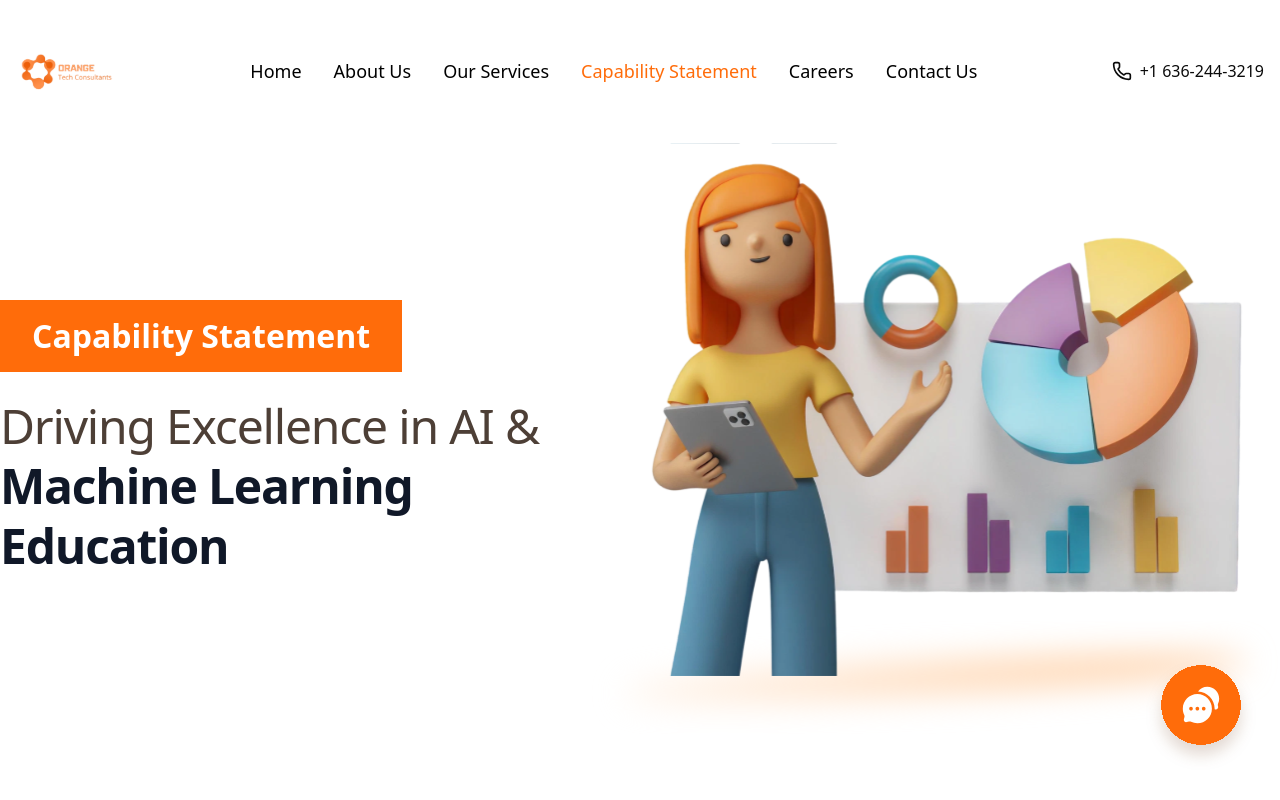
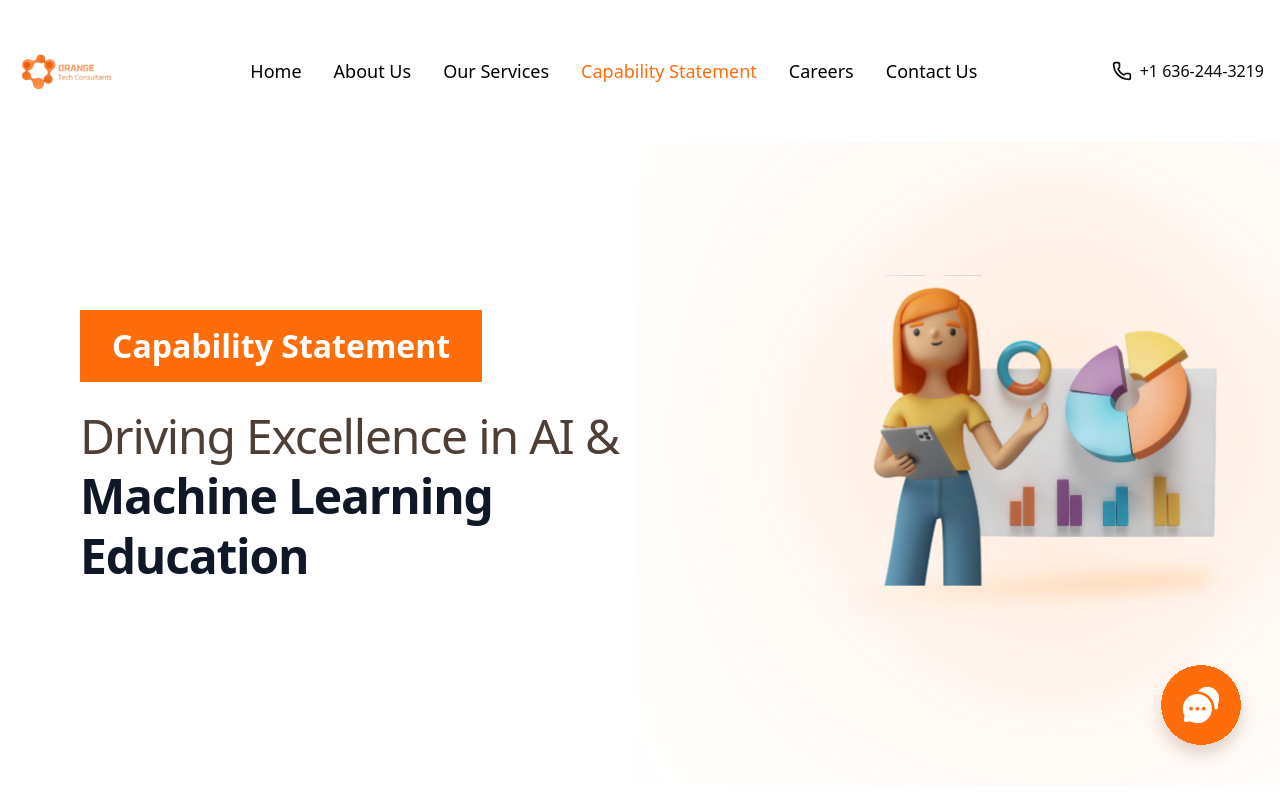
Before and after one commit to hrmrakib/phaninall-web, a Next.js app: page /capability in a window 1280 px wide. Shown: the top 800 px of the page. Built offline with nearby package versions, Linux system fonts and the light colour scheme.

Commit message:
Capability Statement page is responsive

```diff
--- a/src/components/capability/CapabilityBanner.tsx
+++ b/src/components/capability/CapabilityBanner.tsx
@@ -10,10 +10,10 @@ export default function ContactBanner() {
     <div className='w-full'>
       {/* Main banner */}
       <div className='relative bg-[#FFFFFF] overflow-hidden'>
-        <div className='container mx-auto'>
-          <div className='z-10 pb-8 bg-white sm:pb-16 md:pb-20 lg:pb-28 xl:pb-32'>
-            <div className='flex flex-col md:flex-row items-center justify-between'>
-              <div className='sm:text-center md:text-left '>
+        {/* <div className='container mx-auto'> */}
+        <div className='z-10 pb-8 bg-white'>
+          <div className='h-[612px] flex flex-col md:flex-row items-center justify-between'>
+            <div className='pl-0 md:pl-20 sm:text-center md:text-left'>
               <button className='inline-block bg-[#FF6C0A] text-[32px] font-bold px-8 py-3 mb-6 text-[#FFFFFF]'>
                 Capability Statement
               </button>
@@ -25,7 +25,7 @@ export default function ContactBanner() {
               </h1>
             </div>
 
-              <div className='mt-10 md:mt-0 relative'>
+            <div className='relative z-40'>
               <div
                 className={`relative transition-transform duration-300 ease-in-out ${
                   isHovered ? "transform translate-y-[-8px]" : ""
@@ -46,7 +46,7 @@ export default function ContactBanner() {
             </div>
           </div>
         </div>
-        </div>
+        {/* </div> */}
       </div>
     </div>
   );
--- a/src/components/header/Nav.tsx
+++ b/src/components/header/Nav.tsx
@@ -14,7 +14,7 @@ export default function Nav() {
   }
 
   return (
-    <header className='bg-transparent container mx-auto h-[90px] xl:h-[142px] py-4 px-4 flex items-center justify-between'>
+    <header className='z-0 bg-transparent container mx-auto h-[90px] xl:h-[142px] py-4 px-4 flex items-center justify-between'>
       <Link href={"/"} className='flex items-center'>
         <Image
           src='/logo.svg'
```
Also changed, not shown: public/capability/banner.svg. Lines whose indentation alone changed are shown as unchanged.
